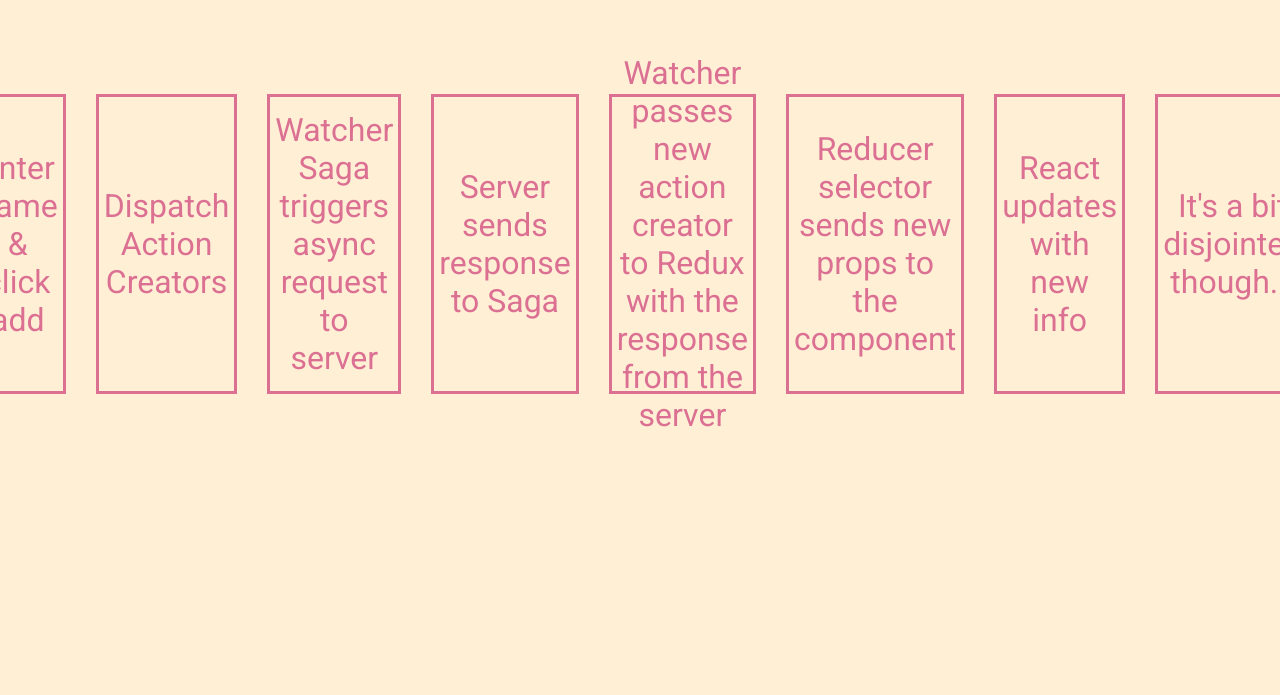
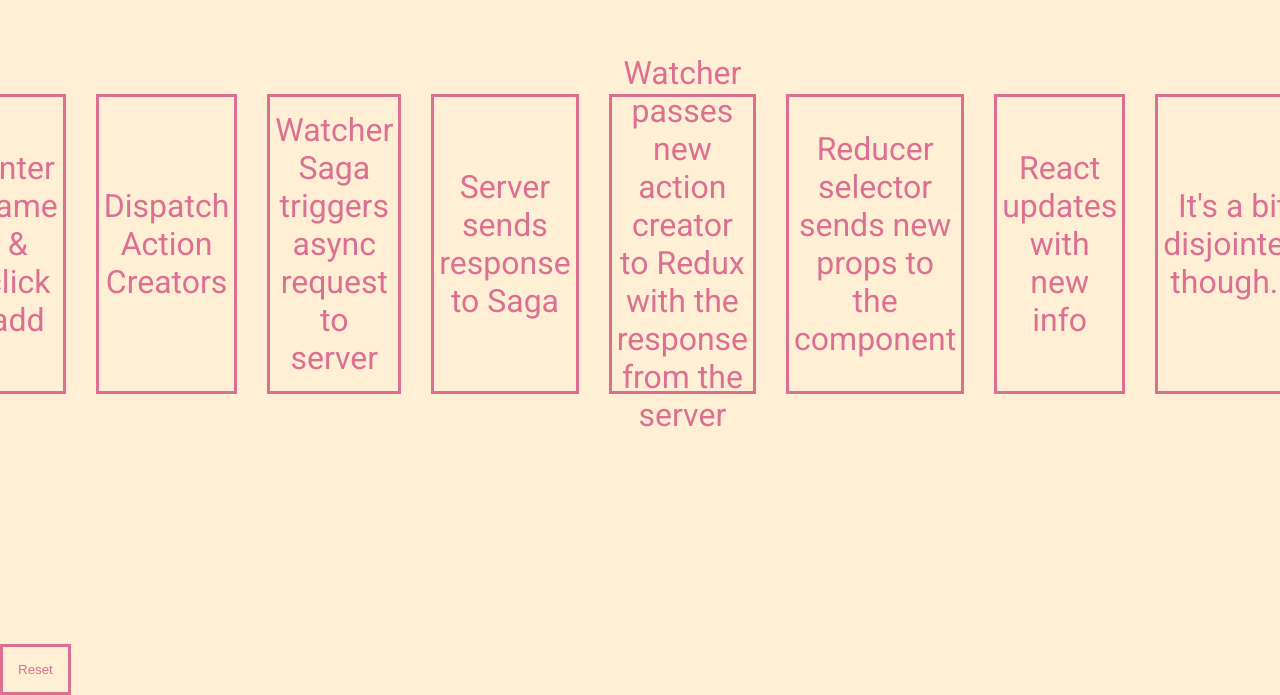
Before and after one commit to Sensationull/jsmess, a plain HTML site: page redux/index.html in a window 1280 px wide. Shown: the part 156-851 px from the top of the page. Before the commit the page ends 800 px from the top, so only its background shows below. Drawn offline with Linux system fonts and the light colour scheme.

Commit message:
added reset button

```diff
--- a/redux/index.html
+++ b/redux/index.html
@@ -35,6 +35,7 @@
       It's a bit disjointed though...
     </section>
   </main>
+  <button class="reset" onclick='showAllCards()'>Reset</button>
 </body>
 <script src="index.js"></script>
 </html>
```
